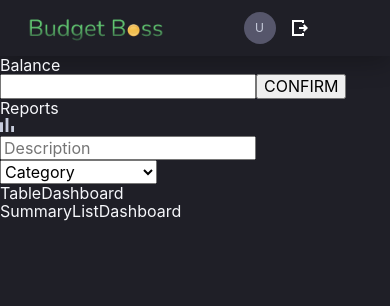
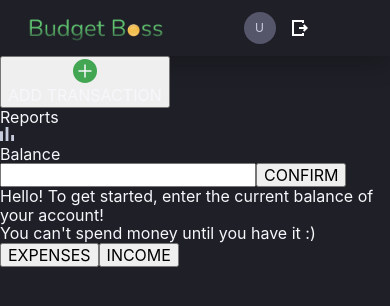
Before and after one commit to Andrey-hdsh/budget-boss-mvp, a React (Create React App) app: page /budget-boss-mvp/dashboard in a window 390 px wide. Shown: the top 306 px of the page. Built offline with nearby package versions, Linux system fonts and the light colour scheme.

Commit message:
mobile markup

```diff
--- a/src/pages/DashboardPage.jsx
+++ b/src/pages/DashboardPage.jsx
@@ -1,5 +1,6 @@
 import { AddTransactionForm } from 'components/AddTransactionForm/AddTransactionForm';
 import { Balance } from 'components/Balance/Balance';
+import { Icon } from 'components/Icon';
 import { ReportsLink } from 'components/ReportsLink/ReportsLink';
 import { SummaryListDashboard } from 'components/SummaryListDashboard/SummaryListDashboard';
 import { TableDashboard } from 'components/TableDashboard/TableDashboard';
@@ -8,15 +9,27 @@ function DashboardPage() {
   return (
     <div>
       <div>
+        <button>
+          <Icon iconid={'icon-plus'} width={24} height={24} />
+          <p>ADD TRANSACTION</p>
+        </button>
+        <ReportsLink />
         <Balance />
-        <ReportsLink />
+        <div>
+          <p>Hello! To get started, enter the current balance of your account!</p>
+          <p>You can't spend money until you have it :)</p>
+        </div>
       </div>
-      <div>
+      {/* <div>
         <AddTransactionForm />
         <div>
           <TableDashboard />
           <SummaryListDashboard />
         </div>
+      </div> */}
+      <div>
+        <button>EXPENSES</button>
+        <button>INCOME</button>
       </div>
     </div>
   );
```
